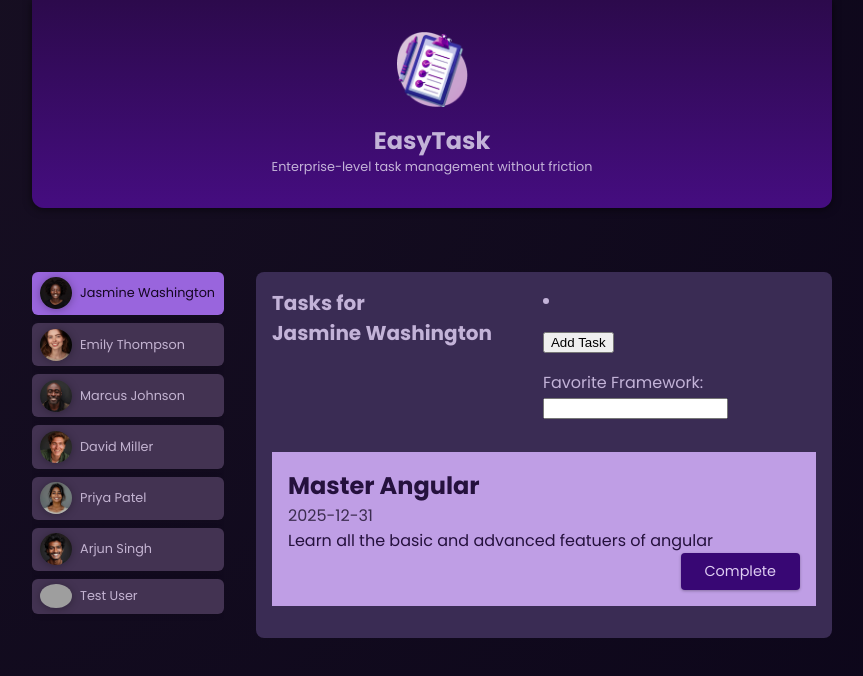
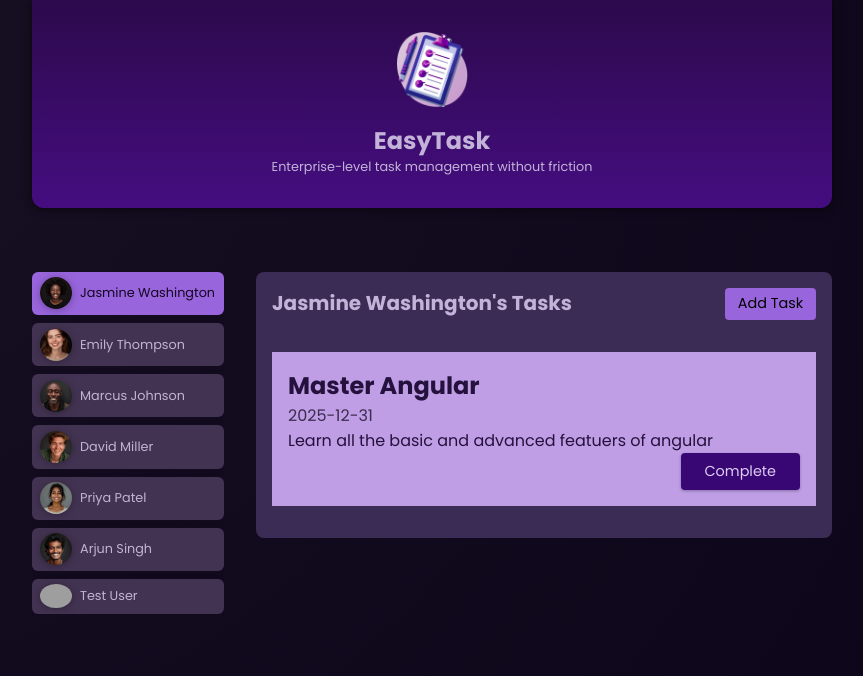
Before and after one commit to iT3E/angular-sandbox, an Angular app in the folder 01-starting-project/: page / in a window 1280 px wide. Both pictures are taken after a click on the button "Jasmine Washington". Shown: the top 676 px of the page, without its empty margins (208-1071 px from the left). Built offline with nearby package versions, Linux system fonts and the light colour scheme; grey boxes are pictures that could not be loaded.

Commit message:
NEW: Add cancelling of tasks

```diff
--- a/01-starting-project/src/app/tasks/addtask/addtask.component.css
+++ b/01-starting-project/src/app/tasks/addtask/addtask.component.css
@@ -0,0 +1,85 @@
+.backdrop {
+  background-color: rgba(0, 0, 0, 0.9);
+  position: fixed;
+  top: 0;
+  left: 0;
+  width: 100%;
+  height: 100vh;
+}
+
+dialog {
+  width: 90%;
+  max-width: 30rem;
+  background-color: #433352;
+  border-radius: 6px;
+  border: none;
+  box-shadow: 0 1px 6px rgba(0, 0, 0, 0.4);
+  overflow: hidden;
+  padding: 1rem;
+  top: 5rem;
+}
+
+h2 {
+  margin: 0;
+  color: #d0c2e1;
+}
+
+label {
+  display: block;
+  font-weight: bold;
+  font-size: 0.85rem;
+  color: #ab9ac0;
+}
+
+input,
+textarea {
+  width: 100%;
+  font: inherit;
+  padding: 0.15rem 0.25rem;
+  border-radius: 4px;
+  border: 1px solid #ab9ac0;
+  background-color: #d0c2e1;
+}
+
+.actions {
+  margin: 1rem 0 0;
+  display: flex;
+  justify-content: flex-end;
+  gap: 0.25rem;
+}
+
+button {
+  font: inherit;
+  cursor: pointer;
+  border: none;
+  padding: 0.35rem 1.25rem;
+  border-radius: 4px;
+  background-color: transparent;
+}
+
+button[type="button"] {
+  color: #bdadcf;
+}
+
+button[type="button"]:hover,
+button[type="button"]:active {
+  color: #d0c2e1;
+}
+
+button[type="submit"] {
+  background-color: #9c73ca;
+  box-shadow: 0 1px 3px rgba(0, 0, 0, 0.3);
+  transition: all 0.3s ease;
+}
+
+button[type="submit"]:hover,
+button[type="submit"]:active {
+  background-color: #895cce;
+  box-shadow: 0 1px 6px rgba(0, 0, 0, 0.3);
+}
+
+@media (min-width: 768px) {
+  dialog {
+    padding: 2rem;
+  }
+}
--- a/01-starting-project/src/app/tasks/addtask/addtask.component.html
+++ b/01-starting-project/src/app/tasks/addtask/addtask.component.html
@@ -1,9 +1,25 @@
-<article>
-  <p class="actions">
-    <button (click)="onAddTask(); framework.focus()">Add Task</button>
-  </p>
-  <label for="framework">
-    Favorite Framework:
-    <input #framework id="framework" type="text" />
-  </label>
-</article>
+<div class="backdrop" (click)="onStopAddingTask()"></div>
+<dialog open>
+  <h2>Add Task</h2>
+  <form>
+    <p>
+      <label for="title">Title</label>
+      <input type="text" id="title" name="title" />
+    </p>
+
+    <p>
+      <label for="summary">Summary</label>
+      <textarea id="summary" rows="5" name="summary"></textarea>
+    </p>
+
+    <p>
+      <label for="due-date">Due Date</label>
+      <input type="date" id="due-date" name="due-date" />
+    </p>
+
+    <p class="actions">
+      <button type="button" (click)="onStopAddingTask()">Cancel</button>
+      <button type="submit">Create</button>
+    </p>
+  </form>
+</dialog>
--- a/01-starting-project/src/app/tasks/addtask/addtask.component.ts
+++ b/01-starting-project/src/app/tasks/addtask/addtask.component.ts
@@ -1,5 +1,4 @@
-import { Component, Input, Output, EventEmitter } from '@angular/core';
-import { type Task } from '../task/task.model';
+import { Component, Output, EventEmitter } from '@angular/core';
 
 @Component({
   selector: 'app-addtask',
@@ -9,30 +8,9 @@ import { type Task } from '../task/task.model';
   styleUrl: './addtask.component.css',
 })
 export class AddtaskComponent {
-  @Output() addTask = new EventEmitter<Task>();
+  @Output() stopaddingtask = new EventEmitter<boolean>();
 
-  newTask: Task = {
-    id: '',
-    userId: '',
-    title: '',
-    summary: '',
-    dueDate: '',
-  };
-
-  onAddTask() {
-    // Generate a unique ID for the new task
-    this.newTask.id = 'task_' + Math.random();
-
-    // Emit the new task object to the parent component
-    this.addTask.emit(this.newTask);
-
-    // Reset the newTask object to clear the form
-    this.newTask = {
-      id: '',
-      userId: '',
-      title: '',
-      summary: '',
-      dueDate: '',
-    };
+  onStopAddingTask() {
+    this.stopaddingtask.emit(false);
   }
 }
--- a/01-starting-project/src/app/tasks/tasks.component.html
+++ b/01-starting-project/src/app/tasks/tasks.component.html
@@ -1,12 +1,11 @@
+@if (isAddingTask) {
+  <app-addtask (stopaddingtask)="onStopAddingTask($event)" />
+}
 <section id="tasks">
   <header>
-    <h2>Tasks for {{ name }}</h2>
+    <h2>{{ name }}'s Tasks</h2>
     <menu>
-      @for (task of selectedUserTasks; track task.id) {
-        <li>
-          <app-addtask />
-        </li>
-      }
+      <button (click)="onStartAddTask()">Add Task</button>
     </menu>
   </header>
 
--- a/01-starting-project/src/app/tasks/tasks.component.ts
+++ b/01-starting-project/src/app/tasks/tasks.component.ts
@@ -12,6 +12,7 @@ import { AddtaskComponent } from './addtask/addtask.component';
 export class TasksComponent {
   @Input({ required: true }) userId!: string;
   @Input({ required: true }) name!: string;
+  isAddingTask = false;
   tasks = [
     {
       id: 't1',
@@ -45,13 +46,11 @@ export class TasksComponent {
     this.tasks = this.tasks.filter((task) => task.id !== id);
   }
 
-  onAddTask(newTask: {
-    id: string;
-    userId: string;
-    title: string;
-    summary: string;
-    dueDate: string;
-  }) {
-    this.tasks.push(newTask);
+  onStartAddTask() {
+    this.isAddingTask = true;
+  }
+
+  onStopAddingTask() {
+    this.isAddingTask = false;
   }
 }
```
